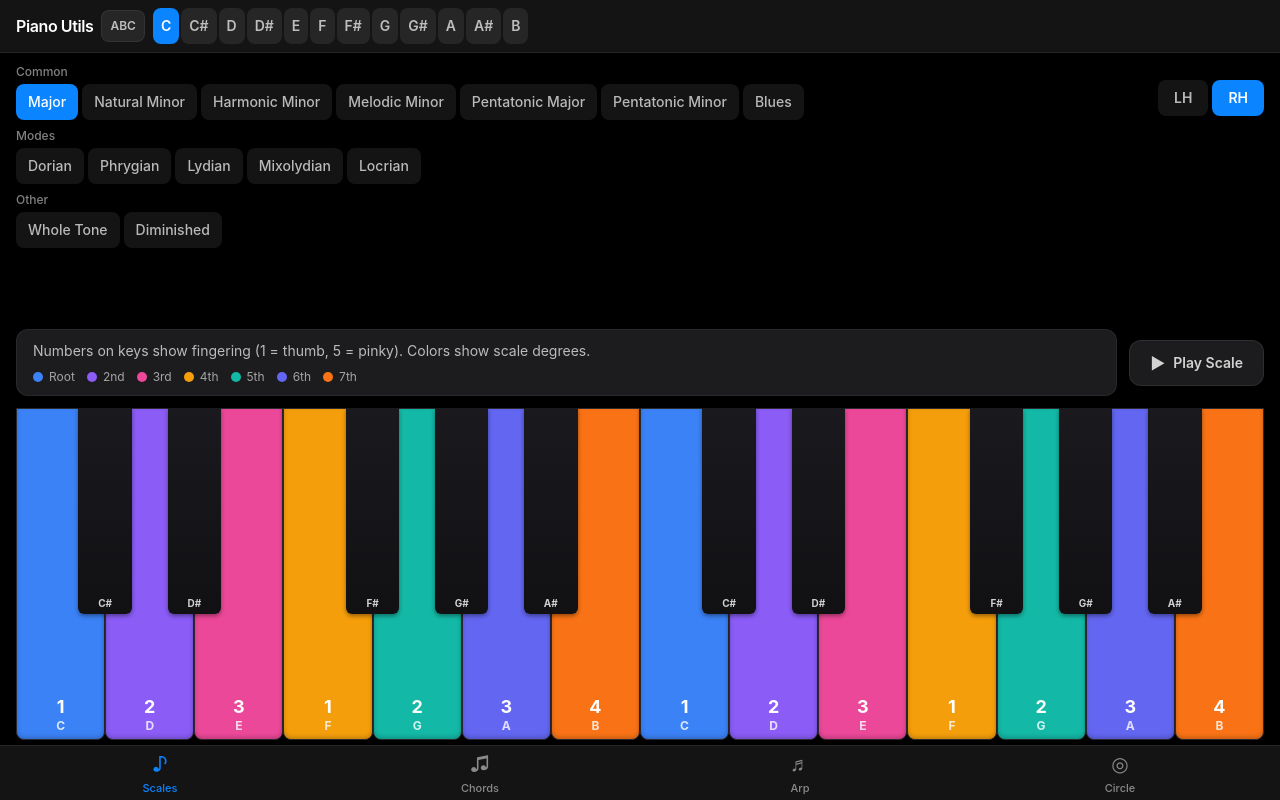
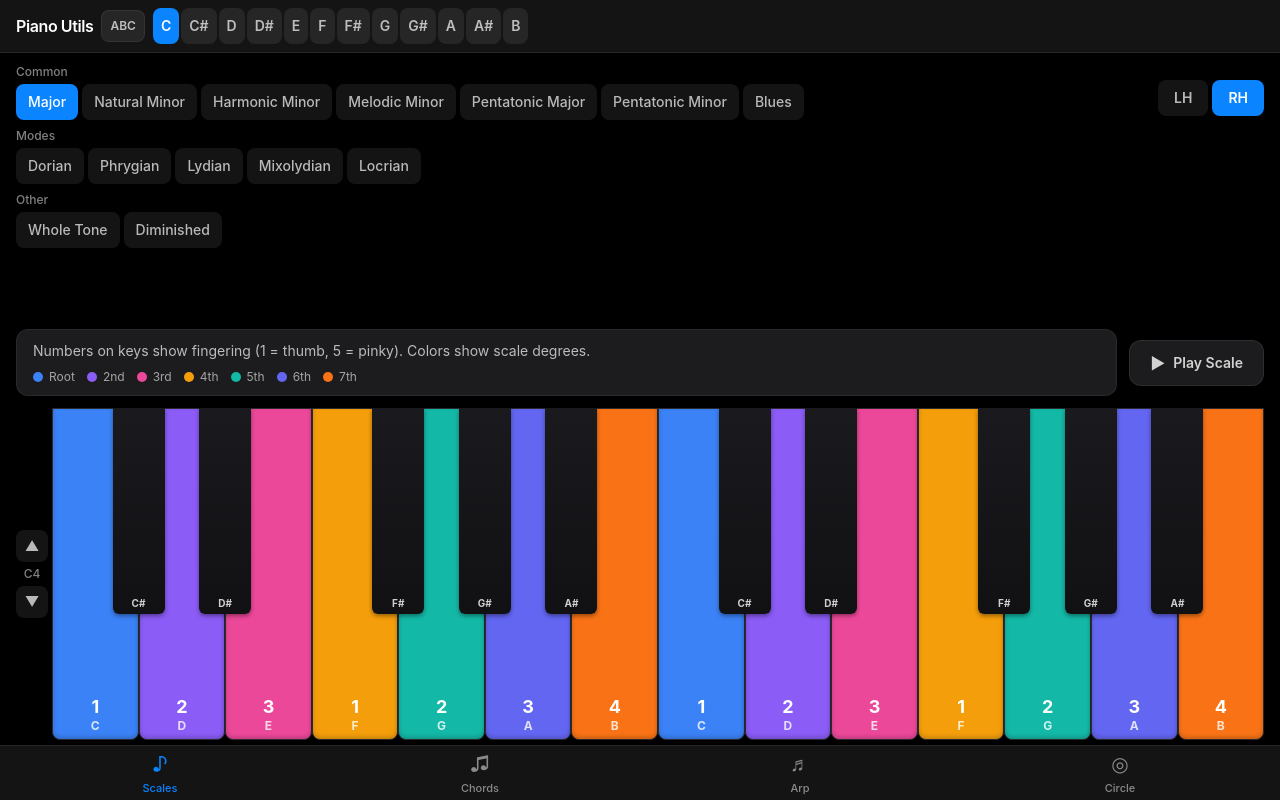
Before and after one commit to Den1al/piano-utils, a React (Vite) app: page / in a window 1280 px wide. Built offline with nearby package versions, Linux system fonts and the light colour scheme; no server answers.

Commit message:
feat: octave selector — shift keyboard range from C1 to C6

```diff
--- a/src/App.tsx
+++ b/src/App.tsx
@@ -60,7 +60,7 @@ function App() {
       })
     }
     return []
-  }, [route, appState.selectedRoot, appState.selectedScale, appState.selectedChord, appState.inversion, appState.hand])
+  }, [route, appState.selectedRoot, appState.selectedScale, appState.selectedChord, appState.inversion, appState.hand, appState.startOctave])
 
   useEffect(() => {
     if (route === 'scales') {
@@ -111,6 +111,8 @@ function App() {
       activeRoute={route}
       onNavigate={setRoute}
       onCircleToggle={() => setCircleOpen(prev => !prev)}
+      startOctave={appState.startOctave}
+      onOctaveChange={appState.setStartOctave}
       highlights={highlights}
       hintText={hintText}
       hintLegend={hintLegend}
--- a/src/components/Layout.tsx
+++ b/src/components/Layout.tsx
@@ -23,6 +23,8 @@ interface LayoutProps {
   hintText: string
   hintLegend?: LegendItem[]
   playButtons: ReactNode
+  startOctave: number
+  onOctaveChange: (octave: number) => void
   children: ReactNode
 }
 
@@ -38,6 +40,8 @@ export default function Layout({
   hintText,
   hintLegend,
   playButtons,
+  startOctave,
+  onOctaveChange,
   children,
 }: LayoutProps) {
   return (
@@ -62,8 +66,29 @@ export default function Layout({
           </div>
 
           {/* Keyboard — pinned to bottom, fixed height */}
-          <div className="shrink-0 px-2 sm:px-4 pb-1 h-[35%] sm:h-[calc(50%-8px)]">
-            <PianoKeyboard highlightedNotes={highlights} octaves={2} noteNaming={noteNaming} />
+          <div className="shrink-0 px-2 sm:px-4 pb-1 h-[35%] sm:h-[calc(50%-8px)] flex gap-1 items-stretch">
+            <div className="shrink-0 flex flex-col justify-center gap-1">
+              <button
+                onClick={() => onOctaveChange(startOctave + 1)}
+                disabled={startOctave >= 6}
+                className="w-8 h-8 rounded-lg bg-white/[0.08] text-white/70 active:bg-white/[0.15] disabled:opacity-30 text-sm font-bold transition-colors"
+              >
+                ▲
+              </button>
+              <div className="text-center text-xs text-white/50 font-medium">
+                C{startOctave}
+              </div>
+              <button
+                onClick={() => onOctaveChange(startOctave - 1)}
+                disabled={startOctave <= 1}
+                className="w-8 h-8 rounded-lg bg-white/[0.08] text-white/70 active:bg-white/[0.15] disabled:opacity-30 text-sm font-bold transition-colors"
+              >
+                ▼
+              </button>
+            </div>
+            <div className="flex-1 min-w-0">
+              <PianoKeyboard highlightedNotes={highlights} octaves={2} startOctave={startOctave} noteNaming={noteNaming} />
+            </div>
           </div>
         </div>
 
--- a/src/hooks/useAppState.ts
+++ b/src/hooks/useAppState.ts
@@ -11,6 +11,7 @@ interface AppState {
   hand: 'rh' | 'lh'
   inversion: number
   noteNaming: NoteNaming
+  startOctave: number
 }
 
 const DEFAULT_STATE: AppState = {
@@ -20,6 +21,7 @@ const DEFAULT_STATE: AppState = {
   hand: 'rh',
   inversion: 0,
   noteNaming: 'letters',
+  startOctave: 4,
 }
 
 function loadState(): AppState {
@@ -65,6 +67,10 @@ export function useAppState() {
     setState(prev => ({ ...prev, noteNaming }))
   }, [])
 
+  const setStartOctave = useCallback((startOctave: number) => {
+    setState(prev => ({ ...prev, startOctave: Math.max(1, Math.min(6, startOctave)) }))
+  }, [])
+
   const cycleNoteNaming = useCallback(() => {
     setState(prev => {
       const order: NoteNaming[] = ['letters', 'solfege', 'both']
@@ -81,6 +87,7 @@ export function useAppState() {
     setHand,
     setInversion,
     setNoteNaming,
+    setStartOctave,
     cycleNoteNaming,
   }
 }
```
